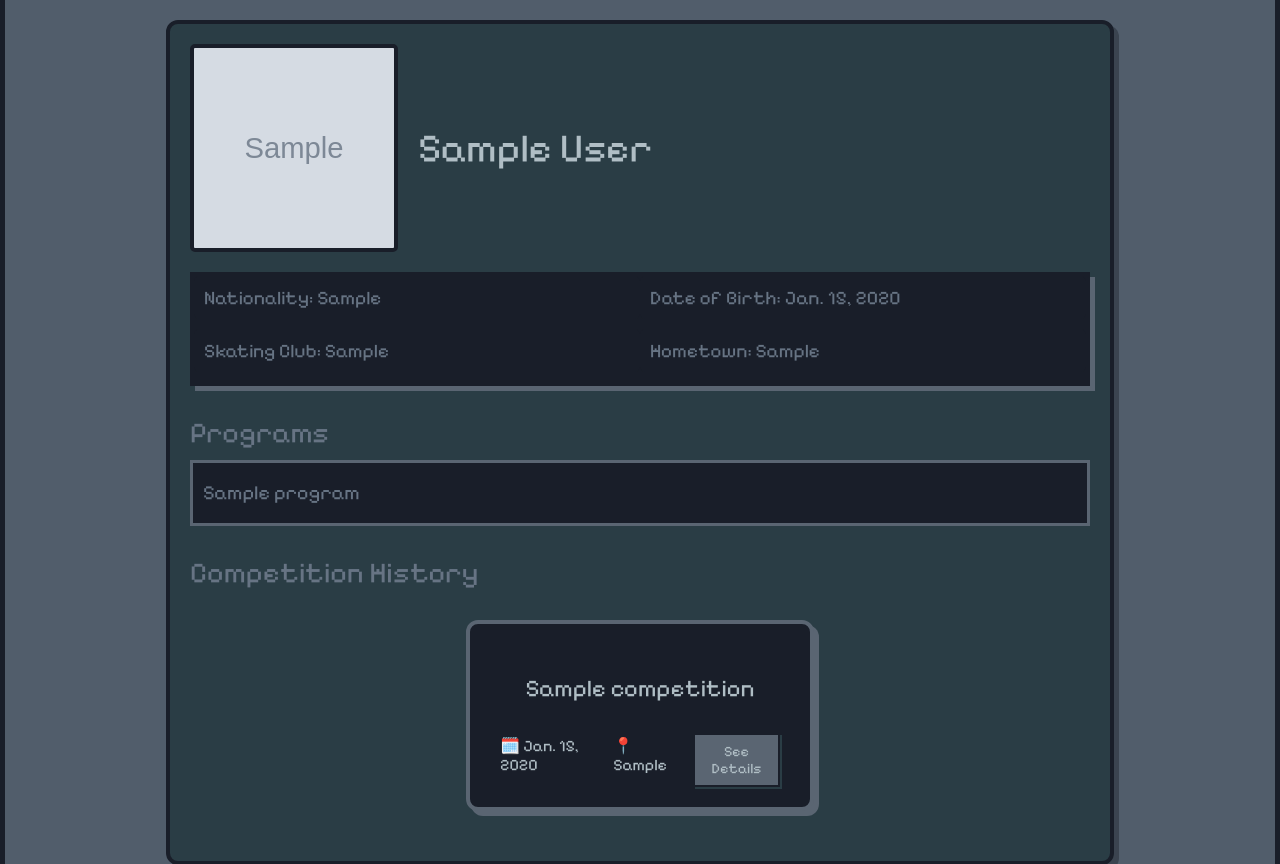
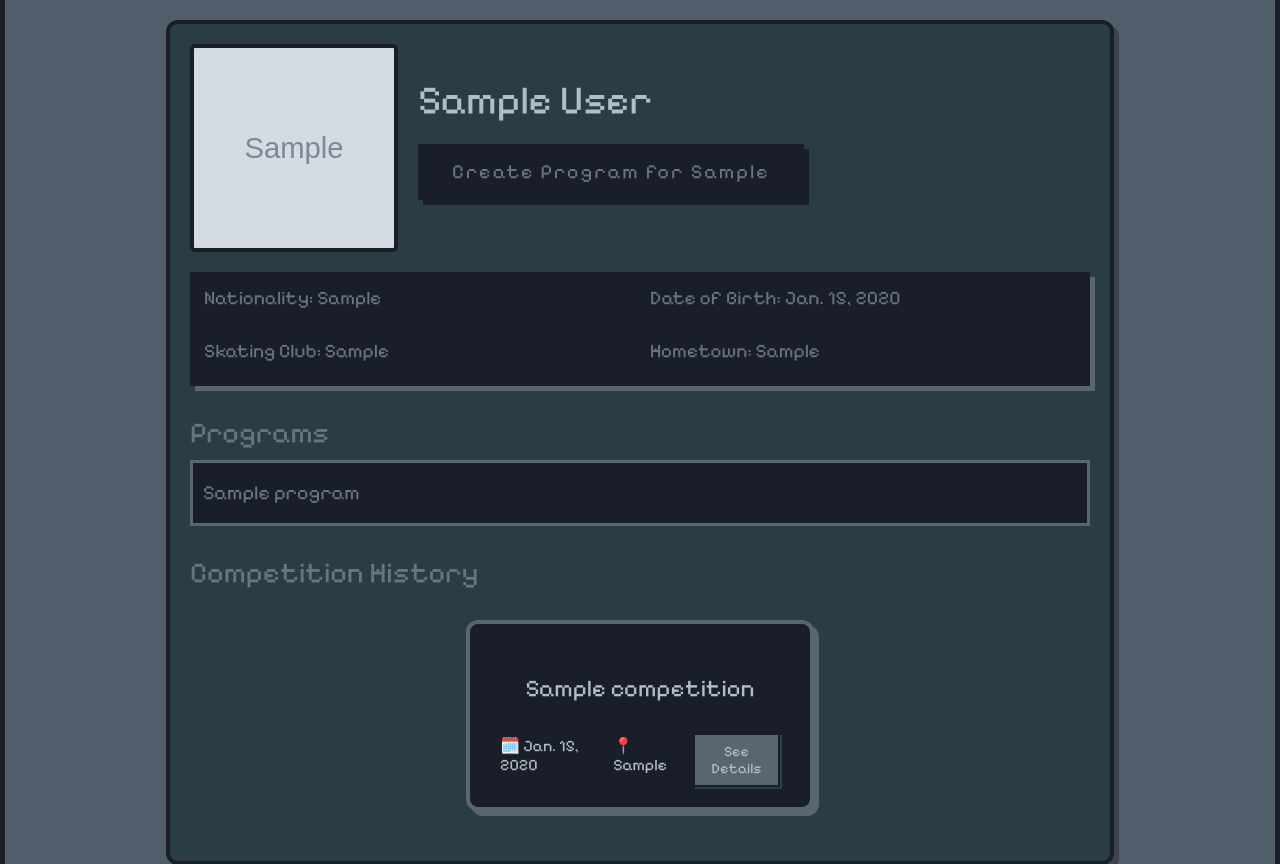
Before and after one commit to elitsamincheva/cs412, a Django app: page /figure_skating_game/skater/1/ in a window 1280 px wide. Shown: the part 281-1145 px from the top of the page. Run offline with Django 4.2, Linux system fonts and the light colour scheme; tables that the repository leaves empty hold one stand-in row (values such as "Sample post"); grey boxes marked "Sample" are stand-in pictures.

Commit message:
create program from skater page

```diff
--- a/figure_skating_game/templates/figure_skating_game/create_program.html
+++ b/figure_skating_game/templates/figure_skating_game/create_program.html
@@ -37,7 +37,10 @@
             {{ form.skater.label_tag }}
             {{ form.skater }}
             {{ form.skater.errors }}
-        </div>
+            {% if skater_pk %}
+                <input type="hidden" name="skater" value="{{ skater_pk }}">
+            {% endif %}
+       </div>
     </div>
 
     <table class="elements-table">
--- a/figure_skating_game/templates/figure_skating_game/skater_detail.html
+++ b/figure_skating_game/templates/figure_skating_game/skater_detail.html
@@ -6,8 +6,12 @@
 <div class="skater-detail-card">
   <div class="skater-header">
     <img src="{{ skater.image.url }}" alt="{{ skater.name }}" class="skater-detail-photo">
-    <h2 class="skater-detail-name">{{ skater.first_name }} {{ skater.last_name }}</h2>
+    <div class="skater-name-and-button">
+        <h2 class="skater-detail-name">{{ skater.first_name }} {{ skater.last_name }}</h2>
+        <a href="{{ create_program_url }}" class="sp-submit create-program-button">Create Program for {{ skater.first_name }}</a>
+    </div>
   </div>
+
 
   <div class="skater-detail-info">
     <div class="info-row">
--- a/figure_skating_game/views.py
+++ b/figure_skating_game/views.py
@@ -1,6 +1,6 @@
 import random
 
-from django.shortcuts import render, redirect
+from django.shortcuts import render, redirect, get_object_or_404
 from django.core.paginator import Paginator
 from django.urls import reverse, reverse_lazy
 from django.views.generic import ListView, DetailView, FormView
@@ -315,28 +315,32 @@ class ProgramDetailView(DetailView):
         return context
 
 class CreateProgramView(CreateView):
-    """
-    view for creating a new figure skating program
-    lets user select 12 unique elements (7 jumps, 3 spins, 1 step, 1 choreo),
-    then saves them in order and redirects to the program detail page
-    """
     model = Program
     form_class = ProgramForm
     template_name = 'figure_skating_game/create_program.html'
 
+    def get_initial(self):
+        initial = super().get_initial()
+        skater_pk = self.kwargs.get('pk')  # Get skater pk from URL
+        if skater_pk:
+            skater = get_object_or_404(Skater, pk=skater_pk)
+            initial['skater'] = skater  # Set initial value for skater field
+        return initial
+
+    def get_context_data(self, **kwargs):
+        context = super().get_context_data(**kwargs)
+        context['form'] = self.form_class(initial=self.get_initial()) # Pass initial data to form
+        context['elements'] = Element.objects.all()
+        context['slots'] = range(1, 13)
+        context['skater_pk'] = self.kwargs.get('pk') #Pass the skater pk to the template
+        return context
+
     def form_valid(self, form):
-        """
-        handles saving the program and its ordered elements if the form is valid
-        """
-        program = form.save()  # save the main program (title and skater)
+        program = form.save()
 
-        # grab each element from the form data
         elements_data = [form.cleaned_data.get(f'element_{i}') for i in range(1, 13)]
-
-        # remove any empty fields just in case
         elements_data = [e for e in elements_data if e is not None]
 
-        # save each element to the ProgramElementOrder model in the chosen order
         order = 1
         for element in elements_data:
             ProgramElementOrder.objects.create(
@@ -344,18 +348,9 @@ class CreateProgramView(CreateView):
                 element=element,
                 order=order
             )
-            order += 1
+        return redirect(reverse('program_detail', kwargs={'pk': program.pk})) # Changed this
 
-        # after saving everything, go to the program detail page
-        return redirect(reverse('program_detail', kwargs={'pk': program.pk}))
-
-    def get_context_data(self, **kwargs):
-        """
-        adds extra data to the template context like the form, all elements,
-        and the numbers 1 to 12 to use in the table loop
-        """
-        context = super().get_context_data(**kwargs)
-        context['form'] = self.form_class()  # pass the blank or bound form
-        context['elements'] = Element.objects.all()  # pass all elements to use in dropdowns
-        context['slots'] = range(1, 13)  # numbers 1 to 12, used for the 12 element slots
-        return context
+    def form_invalid(self, form):
+        context = self.get_context_data()
+        context['form'] = form
+        return self.render_to_response(context) #added this
--- a/static/skating-styles.css
+++ b/static/skating-styles.css
@@ -424,6 +424,13 @@ header nav a:hover {
     display: flex;
     align-items: center;
     margin-bottom: 20px;
+    background-color: #2A3D45;
+    flex-direction: row;
+}
+.skater-name-and-button {
+    display: flex;
+    flex-direction: column;
+    align-items: flex-start;
     background-color: #2A3D45;
 }
 
```
